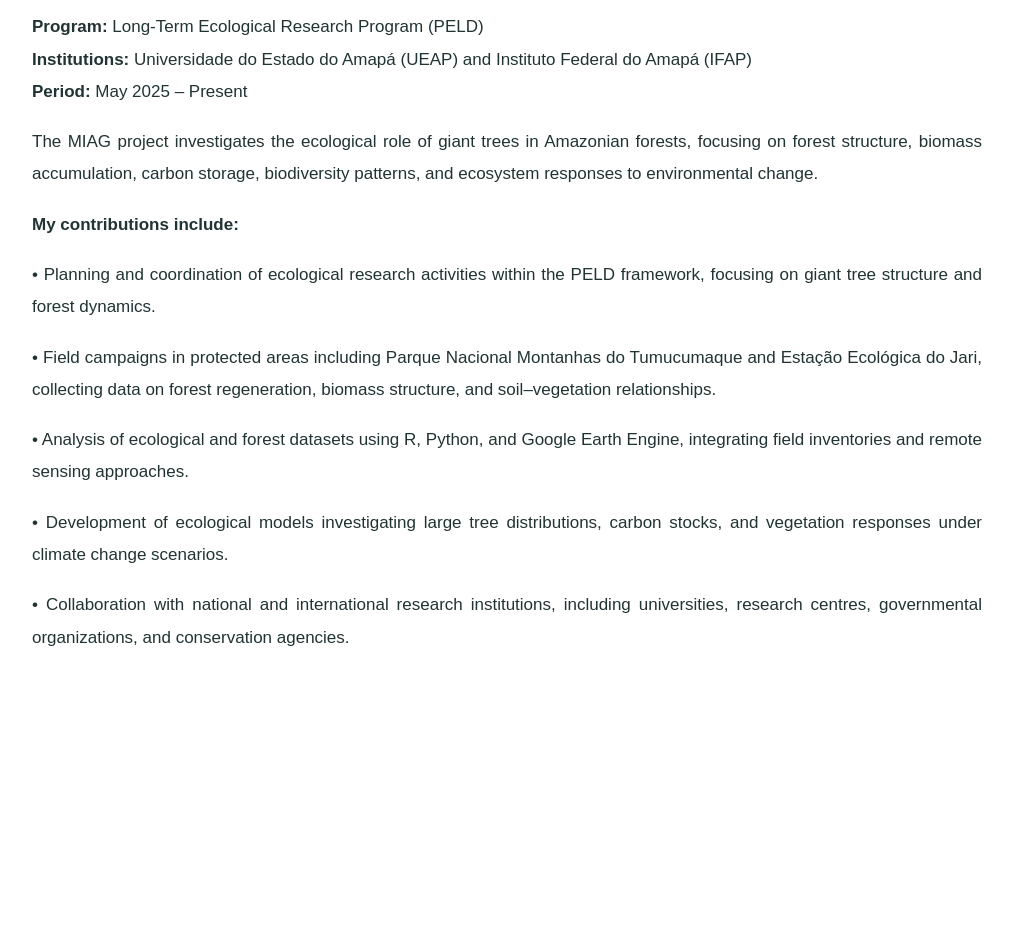
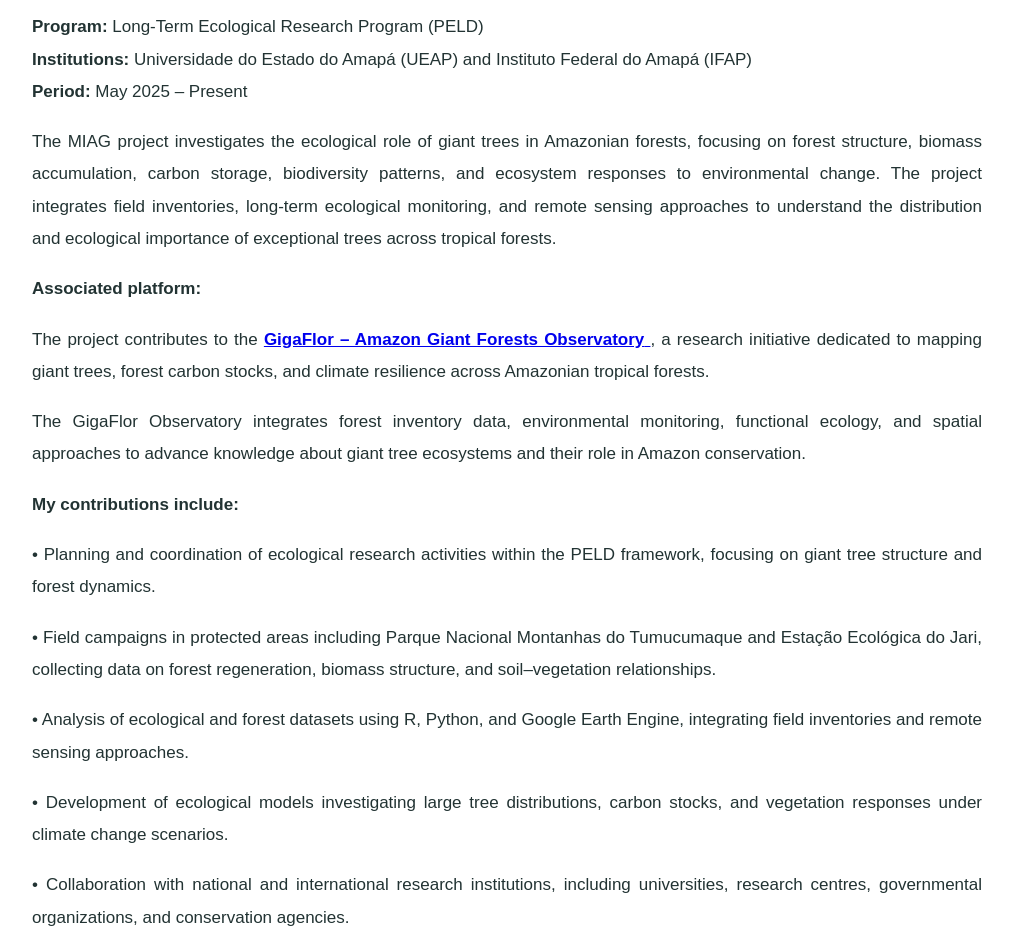
Before and after one commit to JorgeReategui91/JorgeReategui91.github.io, a plain HTML site: page projects.html in a window 1280 px wide. Shown: the part 1260-2186 px from the top of the page, without its empty margins (96-1109 px from the left). Before the commit the page ends 2002 px from the top, so only its background shows below. Drawn offline with Linux system fonts and the light colour scheme.

Commit message:
Enhance project description and contributions section
Added details about the GigaFlor project and contributions to ecological research.

```diff
--- a/projects.html
+++ b/projects.html
@@ -117,6 +117,33 @@ Instituto Federal do Amapá (IFAP)<br>
 The MIAG project investigates the ecological role of giant trees in Amazonian
 forests, focusing on forest structure, biomass accumulation, carbon storage,
 biodiversity patterns, and ecosystem responses to environmental change.
+The project integrates field inventories, long-term ecological monitoring,
+and remote sensing approaches to understand the distribution and ecological
+importance of exceptional trees across tropical forests.
+</p>
+
+
+
+<p>
+<strong>Associated platform:</strong>
+</p>
+
+
+<p>
+
+The project contributes to the
+<a href="https://robson-lima2023.github.io/page-gigaflor/index.html" target="_blank">
+<strong>GigaFlor – Amazon Giant Forests Observatory</strong>
+</a>,
+a research initiative dedicated to mapping giant trees, forest carbon stocks,
+and climate resilience across Amazonian tropical forests.
+
+</p>
+
+<p>
+The GigaFlor Observatory integrates forest inventory data, environmental
+monitoring, functional ecology, and spatial approaches to advance knowledge
+about giant tree ecosystems and their role in Amazon conservation.
 </p>
 
 
@@ -130,33 +157,27 @@ biodiversity patterns, and ecosystem responses to environmental change.
 framework, focusing on giant tree structure and forest dynamics.
 </p>
 
-
 <p>
 • Field campaigns in protected areas including Parque Nacional Montanhas do
 Tumucumaque and Estação Ecológica do Jari, collecting data on forest
 regeneration, biomass structure, and soil–vegetation relationships.
 </p>
 
-
 <p>
 • Analysis of ecological and forest datasets using R, Python, and Google Earth
 Engine, integrating field inventories and remote sensing approaches.
 </p>
-
 
 <p>
 • Development of ecological models investigating large tree distributions,
 carbon stocks, and vegetation responses under climate change scenarios.
 </p>
 
-
 <p>
 • Collaboration with national and international research institutions,
 including universities, research centres, governmental organizations, and
 conservation agencies.
 </p>
-
-
 
 
 </section>
```
